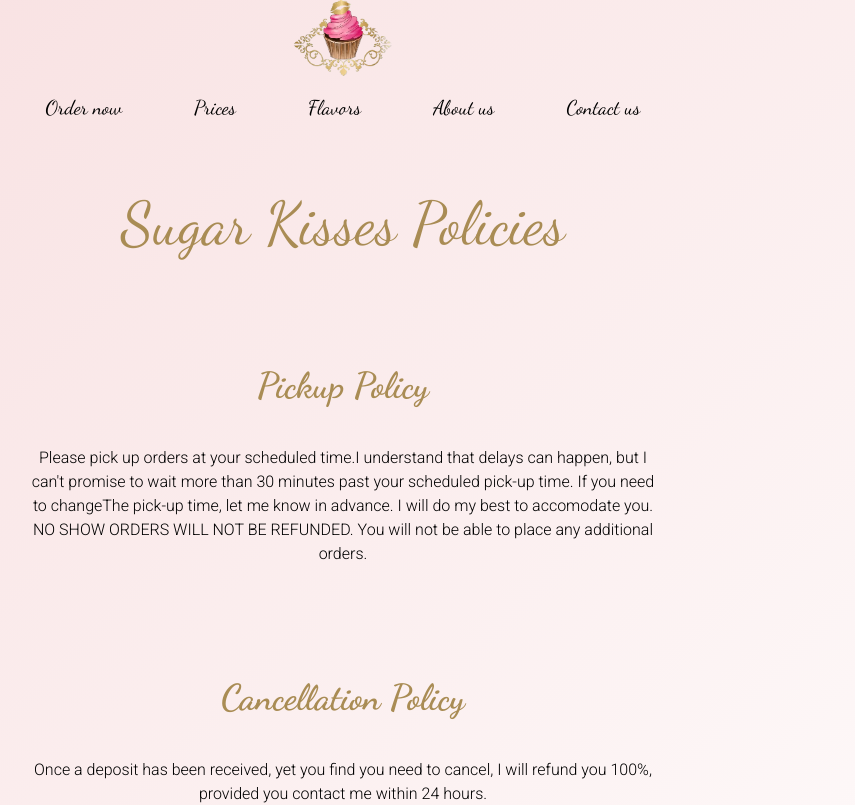
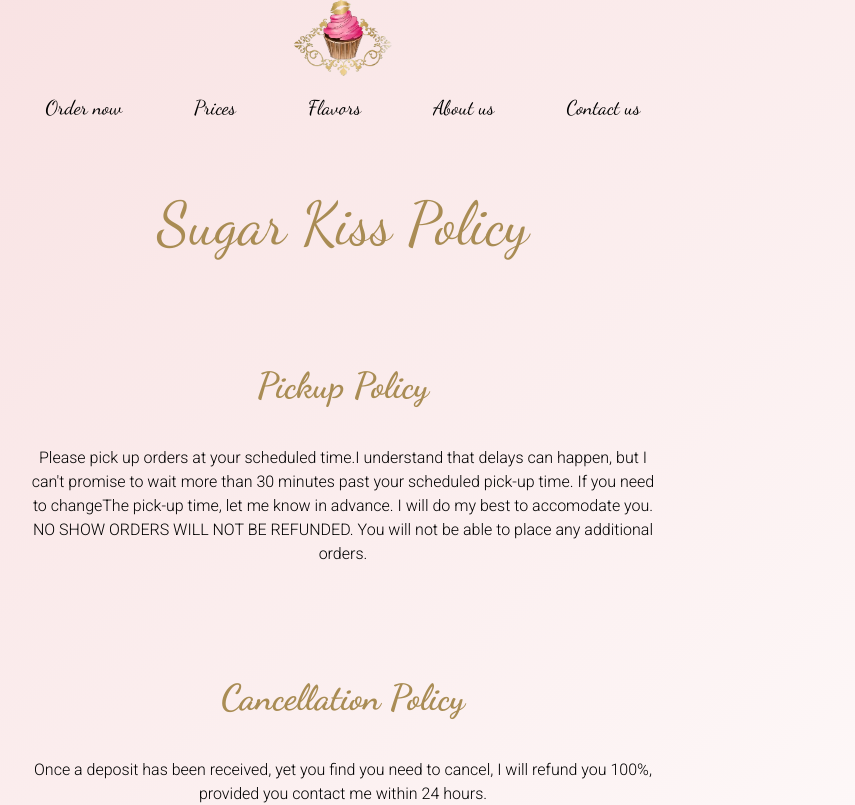
Before and after one commit to darideveloper/sugar-kiss-cupcakes, a Next.js app: page /policy in a window 1280 px wide. Shown: the top 805 px of the page, without its empty margins (297-1152 px from the left). Built offline with nearby package versions, Linux system fonts and the light colour scheme.

Commit message:
migrate to windows

```diff
--- a/pages/policy.jsx
+++ b/pages/policy.jsx
@@ -30,7 +30,7 @@
   return (
     <RootLayout pageTitle="Policy">
       <MainText>
-        Sugar Kisses Policies
+        Sugar Kiss Policy
       </MainText>
 
       {
--- a/sections/footer.jsx
+++ b/sections/footer.jsx
@@ -47,7 +47,7 @@
     },
     {
       "text": "Ridgefield, NJ 07657",
-      "link": "#",
+      "link": "#footer",
       "is_external": false
     }
   ]
```
